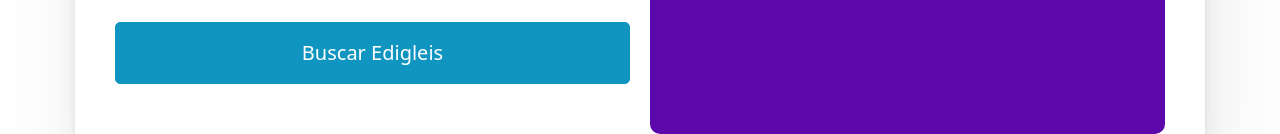
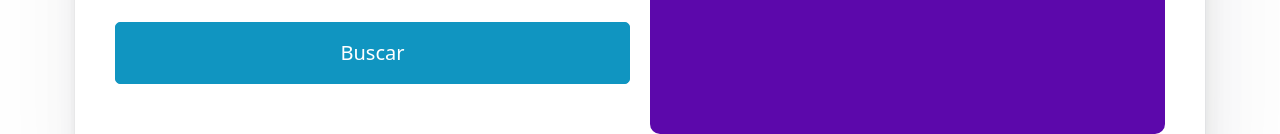
Before and after one commit to Edigleis2022/localizarperfil, a website built with Vite: page index.html in a window 1280 px wide. Shown: the part 567-701 px from the top of the page. Built offline with nearby package versions, Linux system fonts and the light colour scheme.

Commit message:
Atualizado

```diff
--- a/index.html
+++ b/index.html
@@ -18,7 +18,7 @@
               <input type="text" type="number"  name="nome"/>
             </label>
             <button id="btnConsultarPerfil">Buscar
-              Edigleis
+
             </button>
           </form>
           <div id="dados">
```
